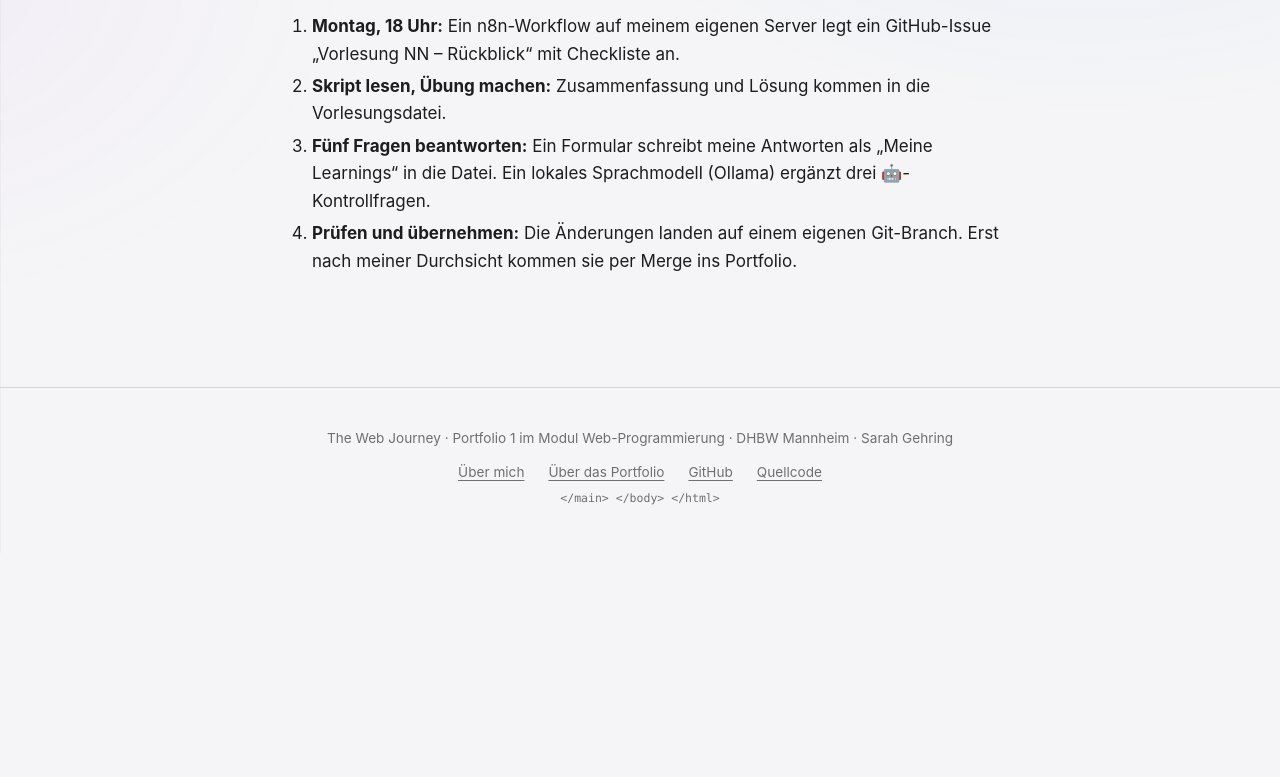
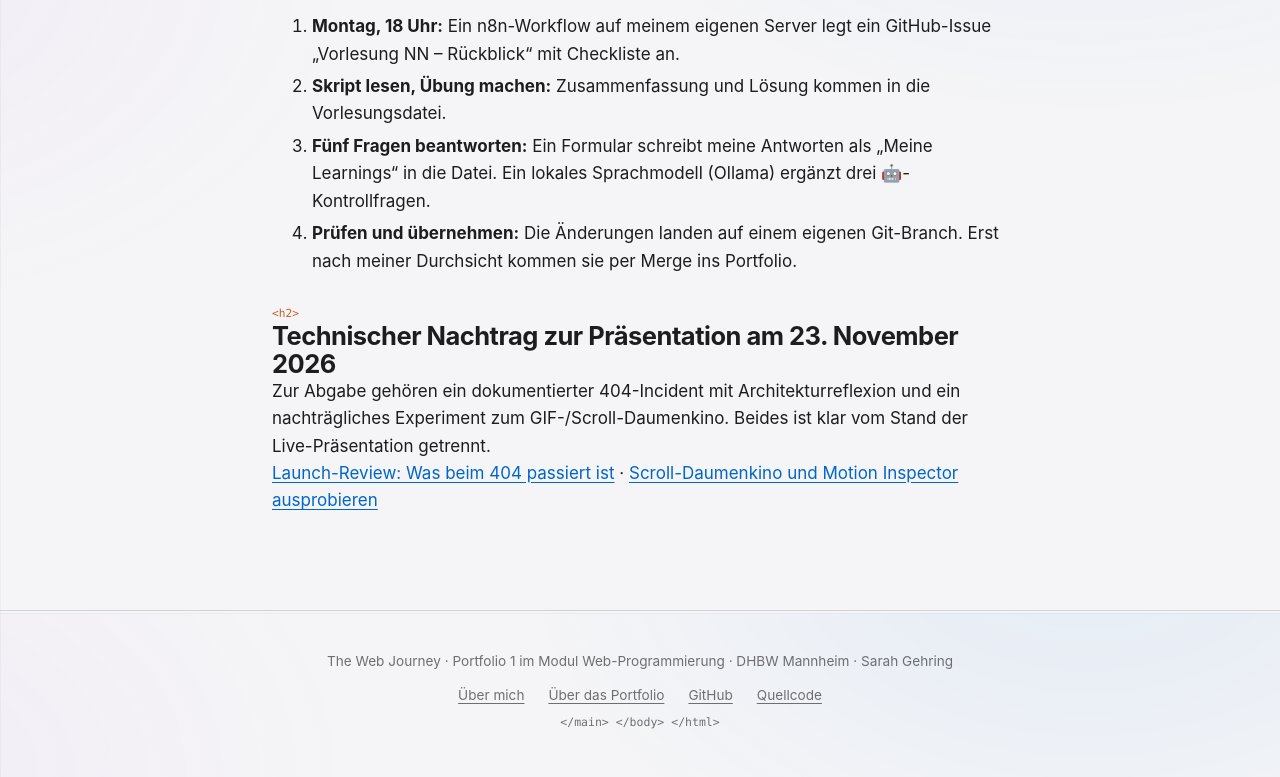
Before and after one commit to sarahMgrng/the-web-journey, a plain HTML site: page ueber.html in a window 1280 px wide. Shown: the part 2587-3364 px from the top of the page. Before the commit the page ends 3140 px from the top, so only its background shows below. Drawn offline with Linux system fonts and the light colour scheme.

Commit message:
docs: link incident review and post-launch flipbook from portfolio page

```diff
--- a/ueber.html
+++ b/ueber.html
@@ -150,6 +150,12 @@
           Durchsicht kommen sie per Merge ins Portfolio.</li>
       </ol>
     </div>
+
+    <div class="kapitel-inhalt" style="margin-top:2rem">
+      <h2>Technischer Nachtrag zur Präsentation am 23. November 2026</h2>
+      <p>Zur Abgabe gehören ein dokumentierter 404-Incident mit Architekturreflexion und ein nachträgliches Experiment zum GIF-/Scroll-Daumenkino. Beides ist klar vom Stand der Live-Präsentation getrennt.</p>
+      <p><a href="launch-review.html">Launch-Review: Was beim 404 passiert ist</a> · <a href="scroll-lab.html">Scroll-Daumenkino und Motion Inspector ausprobieren</a></p>
+    </div>
   </main>
 
   <footer class="site-footer">
```
